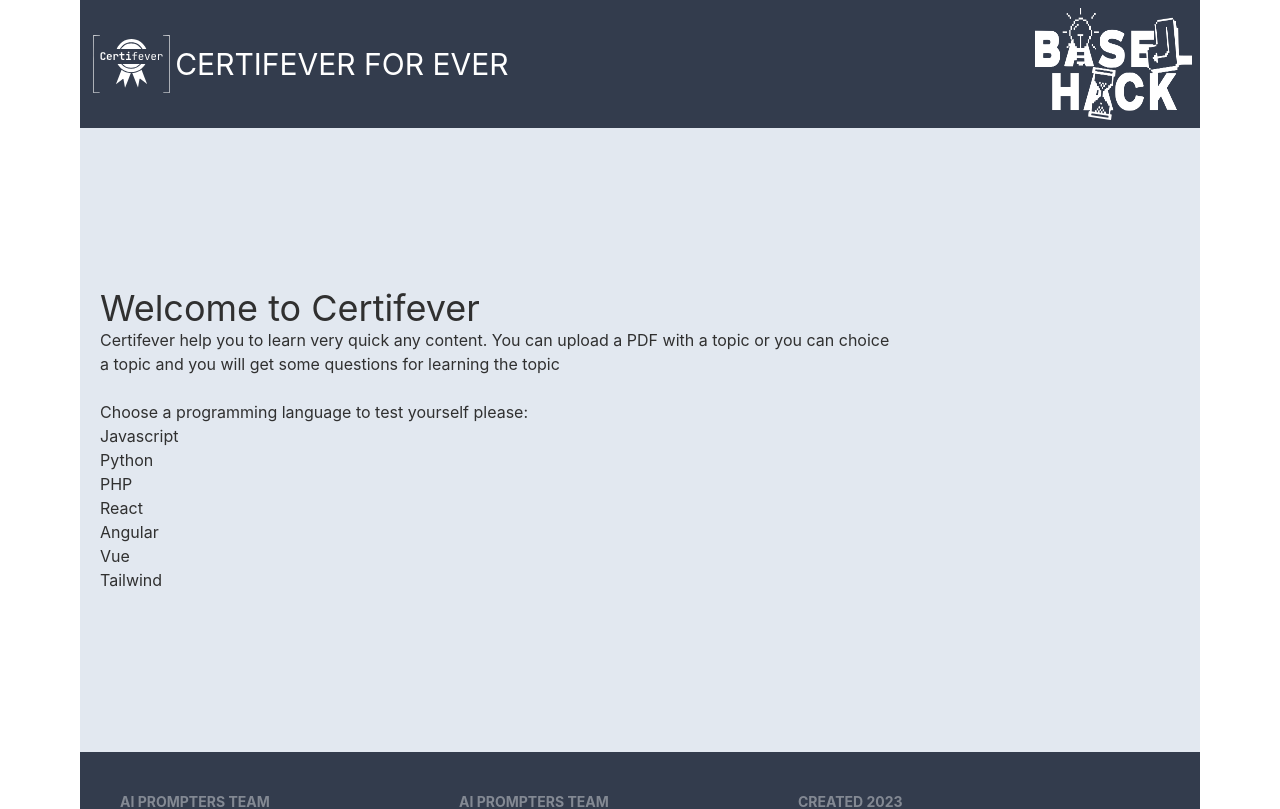
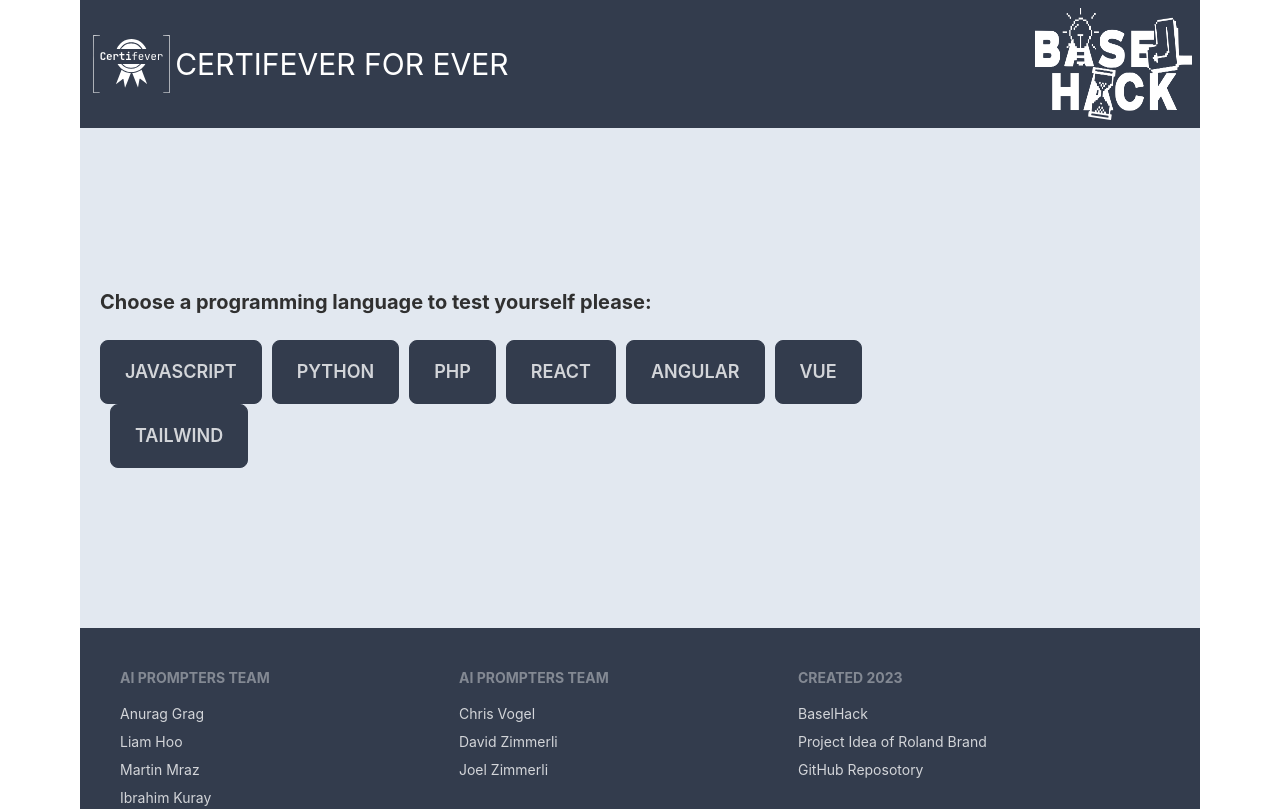
Before and after one commit to zimmj/certifever-front-end, a React (Create React App) app: page / in a window 1280 px wide. Shown: the top 809 px of the page. Built offline with nearby package versions, Linux system fonts and the light colour scheme; the HTML template or start-up script is replaced by a standard one.

Commit message:
desgin of the content

```diff
--- a/src/App.tsx
+++ b/src/App.tsx
@@ -38,14 +38,18 @@ const App: React.FunctionComponent = () => {
       <header className="bg-neutral flex justify-between w-full h-32 p-2">
 
       <div className=''>
-        <img src={certifever} alt="Logo Certifever" className='h-full' />
-        </div>
+        <a className="link link-hover" href="./">
+           <img src={certifever} alt="Logo Certifever" className='h-full' />
+        </a>
+      </div>
 
         <div className='uppercase font-bolid text-white align-middle text-3xl place-self-center w-full'>
            Certifever  for ever
         </div>
         <div className=''>
-          <img src={baselhack} alt="HackBasel" className="h-full float-right " />
+          <a className="link link-hover" href="https://www.baselhack.ch/" target="_blank" rel="noreferrer">
+            <img src={baselhack} alt="HackBasel" className="h-full float-right " />
+          </a>
         </div>
 
       </header>
@@ -53,12 +57,6 @@ const App: React.FunctionComponent = () => {
 
 
         <main className=" md:w-2/3 lg:w-3/4 px-5 py-40">
-          <h1 className="text-2xl md:text-4xl">Welcome to Certifever</h1>
-          <p>
-            Certifever help you to learn very quick any content. You can upload
-            a PDF with a topic or you can choice a topic and you will get some
-            questions for learning the topic
-          </p> <br/>
           <p>
 
           {!selectedLanguage ? (
@@ -92,12 +90,12 @@ const App: React.FunctionComponent = () => {
         </nav>
         <nav>
           <header className="footer-title">Created 2023</header>
-          <a className="link link-hover" href="https://www.baselhack.ch/">
+          <a className="link link-hover" href="https://www.baselhack.ch/" target="_blank" rel="noreferrer">
             BaselHack
           </a>
           <a className="link link-hover" href="./">Project Idea of Roland Brand</a>
           <a
-            className="link link-hover"
+            className="link link-hover" target="_blank" rel="noreferrer"
             href="https://github.com/zimmj/certifever-front-end"
           >
             GitHub Reposotory
--- a/src/components/Difficulty.tsx
+++ b/src/components/Difficulty.tsx
@@ -10,11 +10,11 @@ const Difficulty: React.FC<DifficultyProps> = ({ onSelectDifficulty }) => {
 
   return (
     <div>
-      <h2>Choose a difficulty level please:</h2>
-      <ul>
+      <h2 className='text-xl font-bold'>Choose a difficulty level please:</h2>
+      <ul className='space-y-2.5'>
         {difficulties.map((difficulty, index) => (
           <li key={index}>
-            <button onClick={() => onSelectDifficulty(difficulty)}>
+            <button className='btn btn-lg btn-neutral' onClick={() => onSelectDifficulty(difficulty)}>
               {difficulty}
             </button>
           </li>
--- a/src/components/Language.tsx
+++ b/src/components/Language.tsx
@@ -18,11 +18,12 @@ const Language: React.FC<LanguageProps> = ({ onSelectLanguage }) => {
 
   return (
     <div>
-      <h2>Choose a programming language to test yourself please:</h2>
-      <ul>
+      <h2 className='text-xl font-bold'>Choose a programming language to test yourself please:</h2>
+      <br />
+      <ul className="space-x-2.5" >
         {languages.map((language, index) => (
-          <li key={index}>
-            <button onClick={() => onSelectLanguage(language)}>
+          <li className='inline' key={index}>
+            <button className="btn btn-lg btn-neutral" onClick={() => onSelectLanguage(language)}>
               {language}
             </button>
           </li>
--- a/src/components/Questions.tsx
+++ b/src/components/Questions.tsx
@@ -71,16 +71,25 @@ const Questions: React.FC<QuestionsProps> = ({ apiUrl }) => {
 
   return (
     <div>
-      {timer > 0 && !isTimeUp && <p>Timer: {timer} second</p>}
+      {timer > 0 && !isTimeUp && <p className='text-2xl font-bold text-right'>Timer: {timer} second</p>}
 
       {questions.length > 0 && currentQuestionIndex < questions.length ? (
+
         <div>
-          <h1>Question {currentQuestionIndex + 1}</h1>
-          <p>{questions[currentQuestionIndex].question}</p>
-          <ul>
+          <br />
+          <h1 className='text-xl font-bold'>Question {currentQuestionIndex + 1}</h1>
+          <br />
+          <div className="flex flex-col w-full border-opacity-50">
+            <div className="grid h-20 card bg-base-300 rounded-box place-items-center">{questions[currentQuestionIndex].question}</div>
+
+        </div>
+        <br />
+          <div className='space-y-2.5'>
+
+          <ul className="space-x-2.5">
             {questions[currentQuestionIndex].options.map((option, index) => (
-              <li key={index}>
-                <button
+              <li  className='inline ' key={index}>
+                <button className='btn btn-primary'
                   onClick={() => handleAnswerQuestion(index)}
                   disabled={isAnswered}
                 >
@@ -89,17 +98,24 @@ const Questions: React.FC<QuestionsProps> = ({ apiUrl }) => {
               </li>
             ))}
           </ul>
+          </div>
+          <br />
           {isAnswered && (
             <div>
-              <p>
-                Correct Response is:{' '}
+              <div className="flex flex-col w-full border-opacity-50">
+            <div className="grid h-20 card bg-base-300 rounded-box place-items-center">
+
+            Correct Response is:{' '}
                 {
                   questions[currentQuestionIndex].options[
                     questions[currentQuestionIndex].correct_answer
                   ]
                 }
-              </p>
-              <button onClick={goToNextQuestion}>Next Question</button>
+            </div>
+
+        </div>
+        <br />
+              <button className='btn btn-neutral' onClick={goToNextQuestion}>Next Question</button>
             </div>
           )}
         </div>
```
